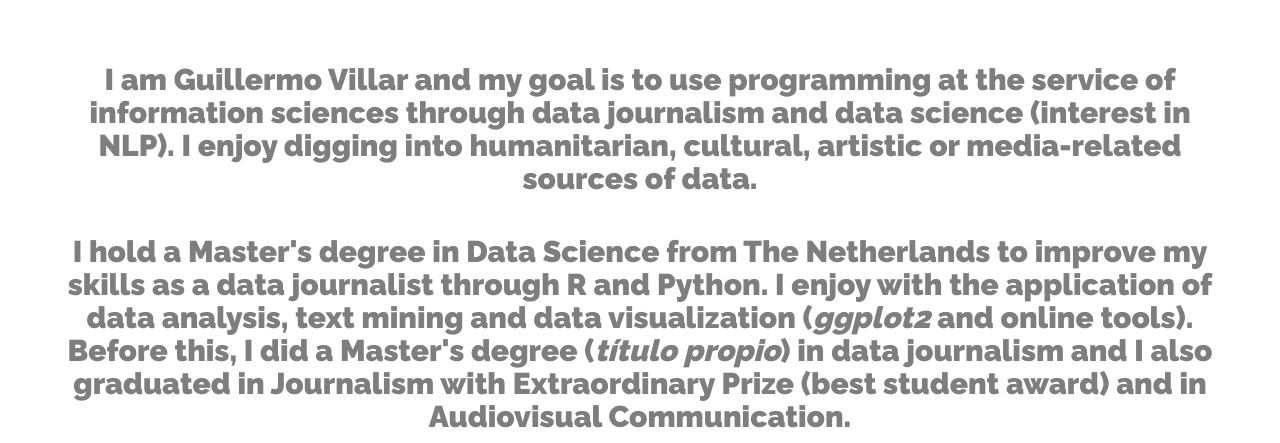
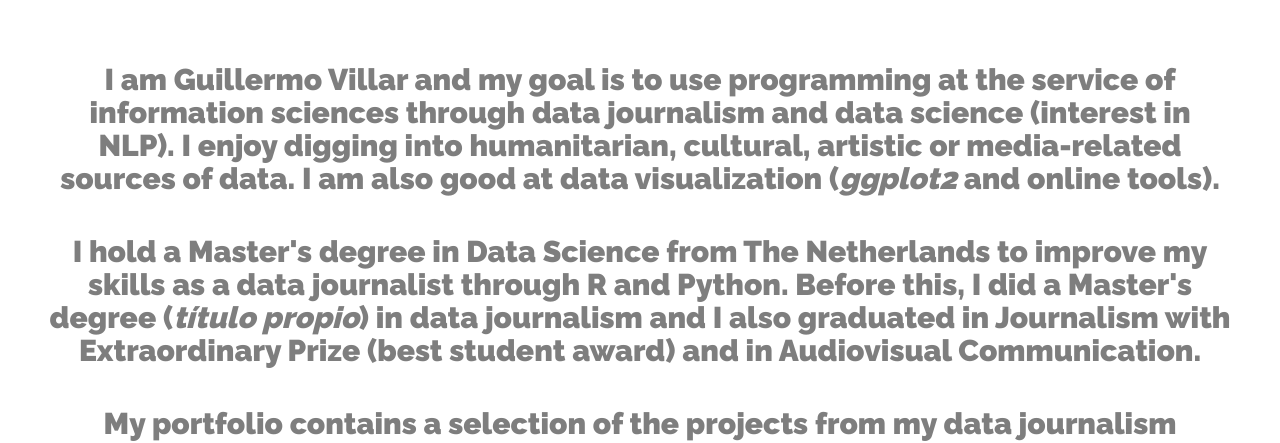
Before and after one commit to gvillar/gvillar.github.io, a plain HTML site: page index.html in a window 1280 px wide. Shown: the part 291-734 px from the top of the page. Drawn offline with nearby package versions, Linux system fonts and the light colour scheme.

Commit message:
II update after graduation

```diff
--- a/index.html
+++ b/index.html
@@ -281,9 +281,9 @@
 
 		<div>
 			<h1>Hello [data-driven] world</h1>
-			<b><h4>I am Guillermo Villar and my goal is to use programming at the service of information sciences through data journalism and data science (interest in NLP). I enjoy digging into humanitarian, cultural, artistic or media-related sources of data.</h4>
+			<b><h4>I am Guillermo Villar and my goal is to use programming at the service of information sciences through data journalism and data science (interest in NLP). I enjoy digging into humanitarian, cultural, artistic or media-related sources of data. I am also good at data visualization (<i>ggplot2</i> and online tools).</h4>
 
-            <h4>I hold a Master's degree in Data Science from The Netherlands to improve my skills as a data journalist through R and Python. I enjoy with the application of data analysis, text mining and data visualization (<i>ggplot2</i> and online tools). Before this, I did a Master's degree (<i>título propio</i>) in data journalism and I also graduated in Journalism with Extraordinary Prize (best student award) and in Audiovisual Communication.</h4>
+            <h4>I hold a Master's degree in Data Science from The Netherlands to improve my skills as a data journalist through R and Python. Before this, I did a Master's degree (<i>título propio</i>) in data journalism and I also graduated in Journalism with Extraordinary Prize (best student award) and in Audiovisual Communication.</h4>
 
             <h4>My portfolio contains a selection of the projects from my data journalism internships at two of the most important newsrooms in Spain (El País and RTVE -Lab RTVE-) and from my collaboration through data-oriented content at a communication agency focused on digital transformation. If you are interested in all what I can do nowadays, send me a message.</h4>
 			<h2><font color='#D70026'>Data science</font>, <font color='#19233e'>data journalism</font> and
```
Also changed, not shown: es.html (+2 -2 lines).
